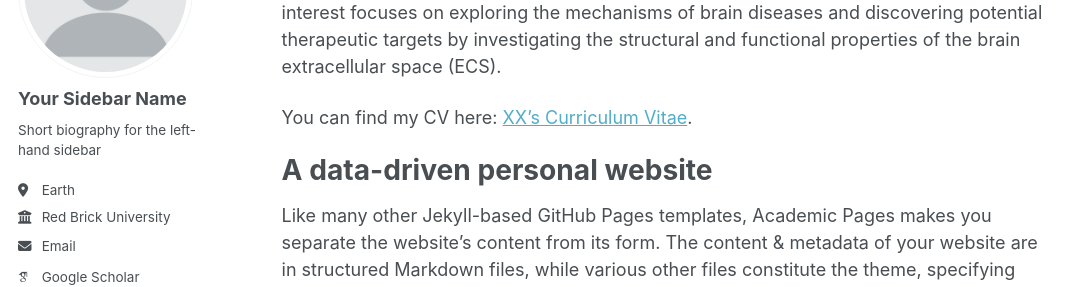
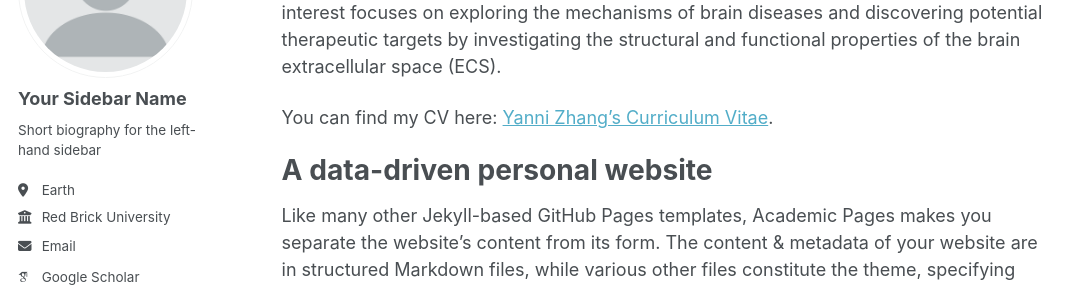
Before and after one commit to Yanniarea/Yanniarea.github.io, a Jekyll site: the page built from _pages/about.md, in a window 1280 px wide and 900 px high. Shown: the part 196-483 px from the top of the window, without its empty margins (0-1086 px from the left). Built offline with Jekyll 4.4.1, drawn with Linux system fonts in a browser that asks for light colours; some web fonts are replaced; a script bundle is joined from its source files by our own code; library files that are not in the unit come from our copies.

Commit message:
Update about.md

```diff
--- a/_pages/about.md
+++ b/_pages/about.md
@@ -10,7 +10,7 @@ redirect_from:
 Yanni joined the Department of Radiology, Peking University Third Hospital at 2025 as a first-year Ph.D. student under the supervision of [Professor Hongbin Han](http://scholar.pku.edu.cn/hongbin_han/bio)).
 Her research interest focuses on exploring the mechanisms of brain diseases and discovering potential therapeutic targets by investigating the structural and functional properties of the brain extracellular space (ECS).
 
-You can find my CV here: [XX's Curriculum Vitae](../assets/Curriculum_Vitae.pdf).
+You can find my CV here: [Yanni Zhang's Curriculum Vitae](../assets/Curriculum_Vitae.pdf).
 
 A data-driven personal website
 ======
```
